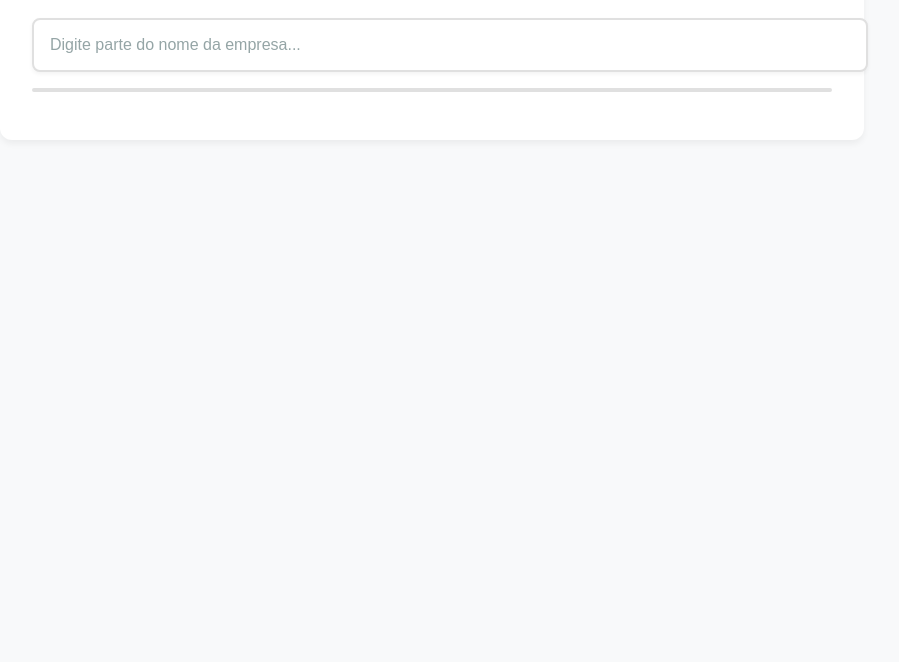
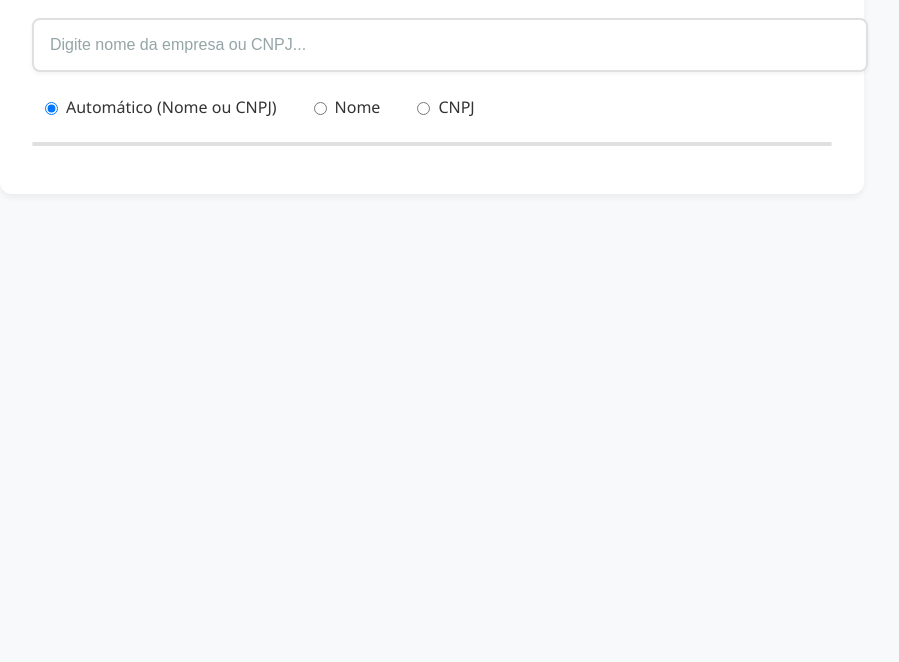
Before and after one commit to RodrigoF-Lara/api_hubspot, a website: page index.html in a window 1280 px wide. Shown: the part 138-800 px from the top of the page, without its empty margins (208-1107 px from the left). Drawn offline with Linux system fonts and the light colour scheme.

Commit message:
Update index.html

```diff
--- a/index.html
+++ b/index.html
@@ -51,6 +51,30 @@
 
         #searchInput::placeholder {
             color: #95a5a6;
+        }
+
+        /* Seletor de Tipo de Busca */
+        .search-type {
+            display: flex;
+            margin: 1rem 0;
+            gap: 1rem;
+        }
+
+        .search-type label {
+            display: flex;
+            align-items: center;
+            cursor: pointer;
+            padding: 0.5rem;
+            border-radius: 4px;
+            transition: all 0.2s ease;
+        }
+
+        .search-type label:hover {
+            background: #f0f0f0;
+        }
+
+        .search-type input {
+            margin-right: 0.5rem;
         }
 
         /* Lista de Resultados */
@@ -159,7 +183,23 @@
         <h1>Busca de Empresas</h1>
 
         <div class="search-container">
-            <input type="text" id="searchInput" placeholder="Digite parte do nome da empresa...">
+            <input type="text" id="searchInput" placeholder="Digite nome da empresa ou CNPJ...">
+
+            <div class="search-type">
+                <label>
+                    <input type="radio" name="searchType" value="auto" checked>
+                    Automático (Nome ou CNPJ)
+                </label>
+                <label>
+                    <input type="radio" name="searchType" value="name">
+                    Nome
+                </label>
+                <label>
+                    <input type="radio" name="searchType" value="cnpj">
+                    CNPJ
+                </label>
+            </div>
+
             <ul id="resultsList" class="results-list"></ul>
         </div>
 
@@ -265,12 +305,28 @@
                 const cidade = props.city ? `${props.city}/` : '';
                 const estado = props.state || '';
                 const localizacao = cidade || estado ? ` - ${cidade}${estado}` : '';
+                const cnpj = props.cnpj_inteiro ? ` (CNPJ: ${formatCNPJ(props.cnpj_inteiro)})` : '';
 
-                li.textContent = `${props.name || 'Nome não disponível'}${localizacao}`;
+                li.textContent = `${props.name || 'Nome não disponível'}${localizacao}${cnpj}`;
 
                 li.onclick = () => loadCompanyDetails(company.id);
                 list.appendChild(li);
             });
+        }
+
+        // Formata CNPJ para exibição
+        function formatCNPJ(cnpj) {
+            if (!cnpj) return '';
+
+            // Remove caracteres não numéricos
+            cnpj = cnpj.replace(/\D/g, '');
+
+            // Aplica a máscara do CNPJ: XX.XXX.XXX/XXXX-XX
+            if (cnpj.length === 14) {
+                return cnpj.replace(/(\d{2})(\d{3})(\d{3})(\d{4})(\d{2})/, '$1.$2.$3/$4-$5');
+            }
+
+            return cnpj;
         }
 
         // Carrega detalhes da empresa selecionada
@@ -309,7 +365,7 @@
 
             const props = data.properties;
             document.getElementById('name').textContent = props.name || 'Não informado';
-            document.getElementById('cnpj').textContent = props.cnpj_inteiro || 'Não informado';
+            document.getElementById('cnpj').textContent = props.cnpj_inteiro ? formatCNPJ(props.cnpj_inteiro) : 'Não informado';
             document.getElementById('city').textContent = props.city || 'Não informado';
             document.getElementById('state').textContent = props.state || 'Não informado';
             document.getElementById('phone').textContent = props.phone || 'Não informado';
```
